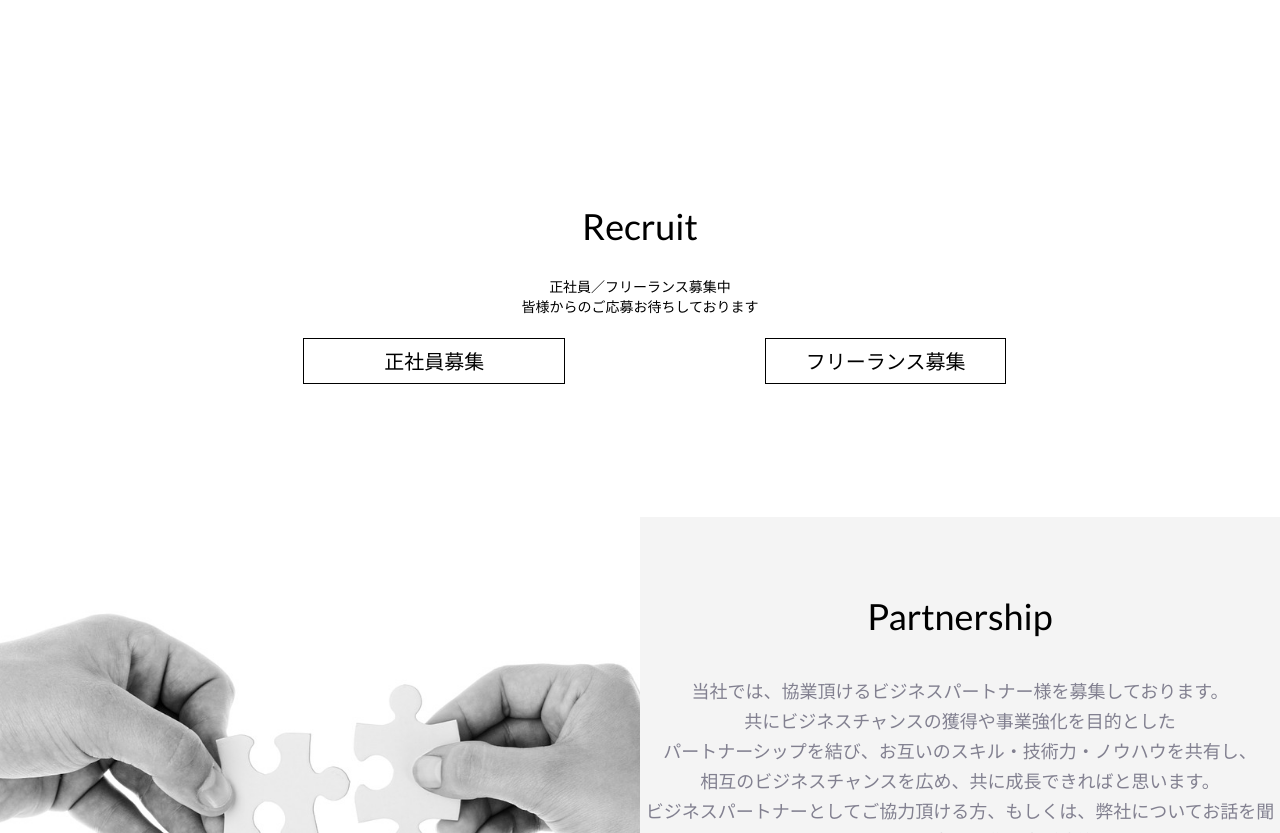
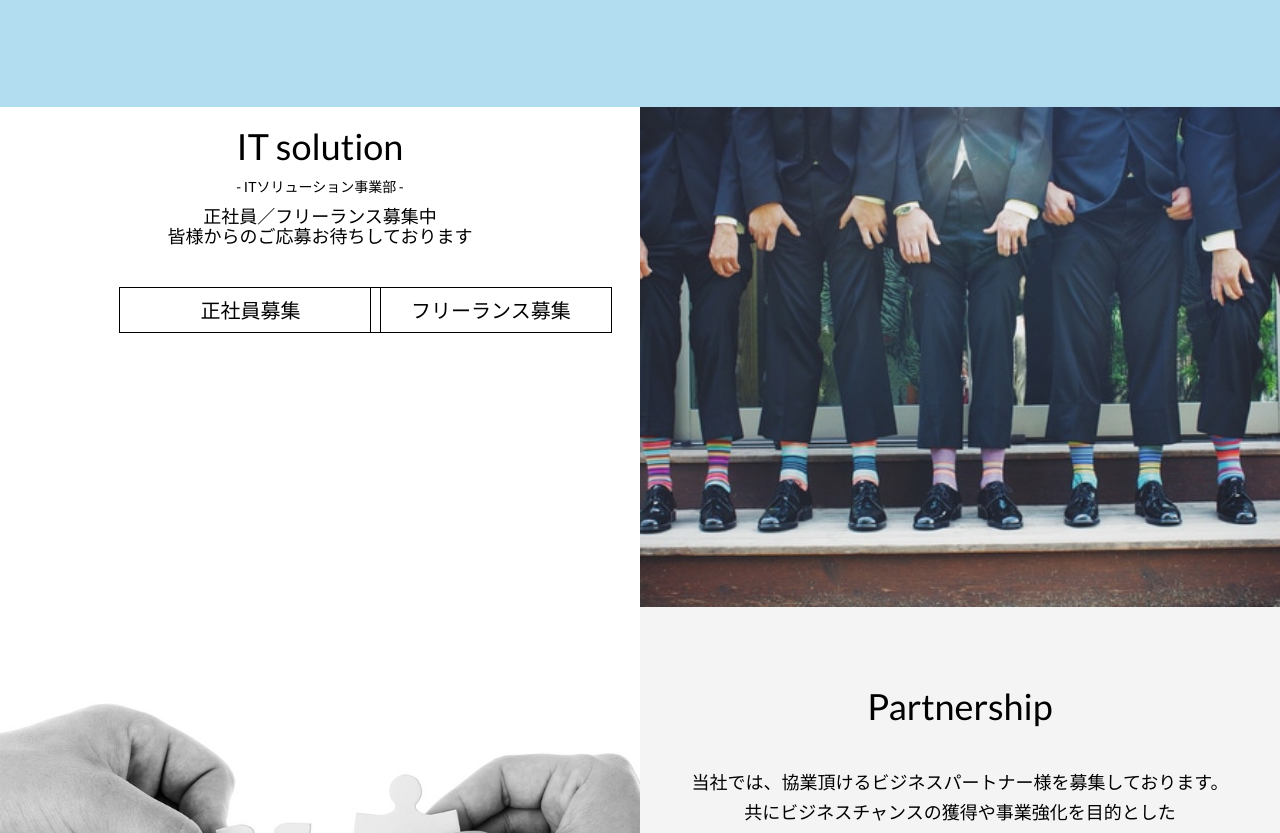
Before and after one commit to masasuzuki/le_project, a plain HTML site: page index.html in a window 1280 px wide. Shown: the part 4521-5354 px from the top of the page. Drawn offline with nearby package versions, Linux system fonts and the light colour scheme.

Commit message:
いろいろ

```diff
--- a/index.html
+++ b/index.html
@@ -247,18 +247,19 @@
     <!--liveest_pic start-->
     <div class="row">
         <div class="col-md-12" style="margin-left:-3%;">
-            <img src="img/liveest.jpg" width="106%" style="opacity:0.9;" class="visible-lg visible-md">
+            <img src="img/liveest.jpg" width="106%" style="opacity:1.0;" class="visible-lg visible-md">
         </div>
     </div>
     <!--liveest_pic end-->
 
     <!--Top Message start-->
-    <div class="section " id="company" style="padding-top:100px; padding-bottom:100px;background-color: #fff;#003366; color: #003366;">
+    <div class="section " id="company" style="padding-top:100px; padding-bottom:100px;background-color:#B2DDF0;color:#fff;">
         <div class="container-fluid">
             <div class="row">
                 <div class="col-md-12">
                     <div class="col-md-12">
                         <h1 class="text-center">Top Message</h1>
+                        <br>
                         <br>
                     </div>
                     <div class="col-md-3">
@@ -290,19 +291,59 @@
     </div>
     <!--Top Message end-->
 
-    <!--Recruit start-->
-    <div class="section" id="recruit" style="padding-top:100px; padding-bottom:100px;">
+    <!--Recruit start
+    <div class="section" id="recruit" style="padding-top:100px; padding-bottom:150px;">
         <div class="container-fluid">
             <div class="row">
                 <div class="col-md-12">
                     <h1 class="text-center">Recruit</h1><br>
-                    <p class="text-center">正社員／フリーランス募集中<br>
-                    皆様からのご応募お待ちしております</p>
+                    <h3 class="text-center">正社員／フリーランス募集中<br>
+                    皆様からのご応募お待ちしております</h3>
+                    <br>
+                    <br>
                     <br>
                     <div class="row">
                         <div class="col-md-2">
                         </div>
                         <div class="col-md-3" style="height:70px;">
+                            <div class="button3 text-center">
+
+                                <a href="#" data-featherlight="#modal5" style="white-space:nowrap">　　　正社員募集　　　</a>
+                            </div>
+                        </div>
+                        <div class="col-md-2">
+                        </div>
+                        <div class="col-md-3" style="height:70px;">
+                            <div class="button3 text-center">
+
+                                <a href="#" data-featherlight="#modal6" style="white-space:nowrap">　フリーランス募集　</a>
+                            </div>
+                        </div>
+                        <div class="col-md-2">
+                        </div>
+                    </div>
+                </div>
+            </div>
+        </div>
+    </div>
+    -->
+        <!--Partnership start-->
+     <section class="full-height" id="partner">
+         <div class="bg-color  full-height">
+            <div class="col-md-6">
+                <h1 class="text-center">IT solution</h1>
+                <p class="text-center">- ITソリューション事業部 -</p>
+                <h4 class="text-center">
+                    正社員／フリーランス募集中<br>
+                    皆様からのご応募お待ちしております
+                </h4>
+                <br>
+                <br>
+                <div class="button1 text-center">
+                    <div class="row">
+                        <div class="col-md-2">
+                        </div>
+                         <div class="col-md-3" style="height:70px;">
                             <div class="button3 text-center">
                                 <!-- 1.モーダル表示のためのボタン -->
                                 <a href="#" data-featherlight="#modal5" style="white-space:nowrap">　　　正社員募集　　　</a>
@@ -321,9 +362,11 @@
                     </div>
                 </div>
             </div>
-        </div>
-    </div>
-    <!--Recruit end-->
+            <div class="col-md-6 bg-img full-height visible-lg visible-md" src="img/partnership.jpg" width="100%" style="background-image : url('img/recruit.jpg')"></div>
+
+         </div>
+    </section>
+    <!--Partnership end-->
 
     <!--How LIVEEST Menber？ start
     <div class="section" style="padding-top:100px; padding-bottom:100px;">
@@ -405,7 +448,7 @@
                      <div class="h-align">
                          <div class="inner" style="padding-top:60px;padding-bottom:100px;">
                             <h1 class="text-center">Partnership</h1><br>
-                            <h4 class="text-center" style="line-height: 30px;color: #828090">当社では、協業頂けるビジネスパートナー様を募集しております。<br>
+                            <h4 class="text-center" style="line-height: 30px;">当社では、協業頂けるビジネスパートナー様を募集しております。<br>
                                 共にビジネスチャンスの獲得や事業強化を目的とした<br>
                                 パートナーシップを結び、お互いのスキル・技術力・ノウハウを共有し、<br>
                                 相互のビジネスチャンスを広め、共に成長できればと思います。<br>
@@ -448,16 +491,16 @@
     <!--Contact end-->
 
     <!--footer start-->
-    <footer class="section section-primary">
+    <footer class="section" style="background-color: #f2f2f2">
         <div class="container-fluid">
             <div class="row">
-                <div class="col-sm-6">
+                <div class="col-sm-6" style="color: #333">
                     <h1>LIVE EST,Inc.</h1>
-                    <p>【本社】　　　　東京都豊島区池袋2−68−9　池袋MIBビル5F
-                        <br>&nbsp;電話(代表)/ FAX　03-6907-1122 / 03-6907-1123</p>
+                    <p>東京都豊島区池袋2−68−9　池袋MIBビル5F
+                    <br>TEL / FAX　03-6907-1122 / 03-6907-1123</p>
                 </div>
                 <div class="col-sm-6">
-                    <p class="text-info text-right">
+                    <p class="text-right">
                         <br>
                         <br>
                     </p>
```
